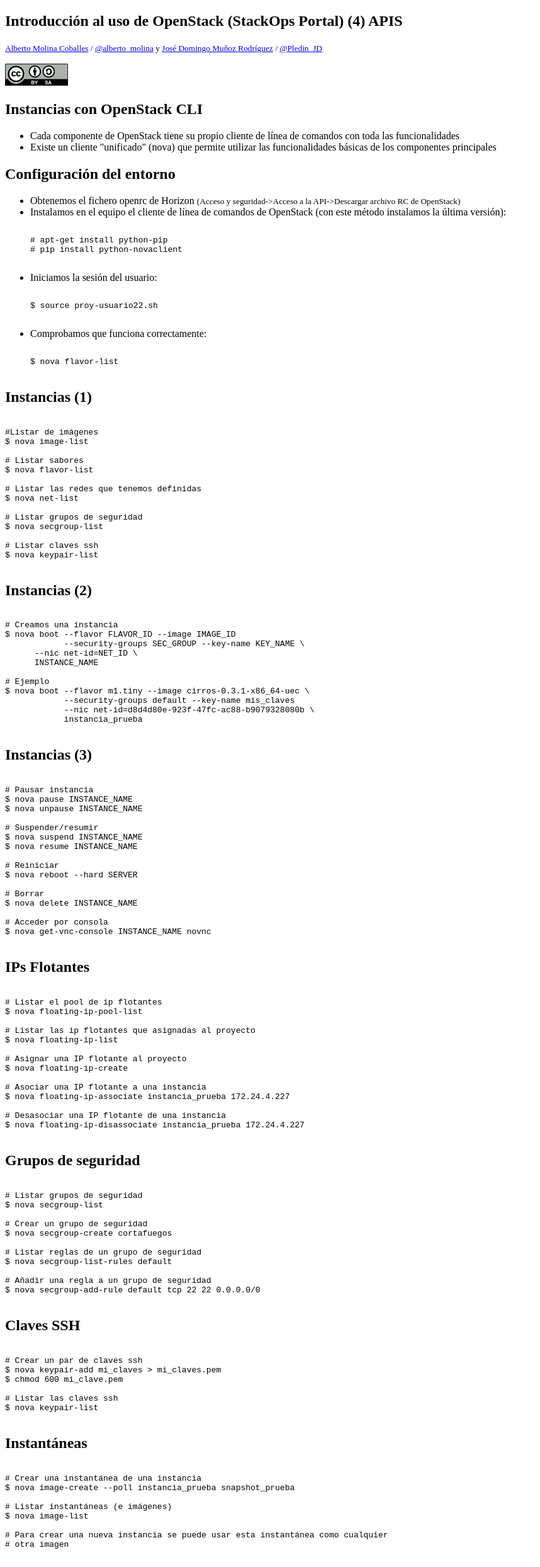
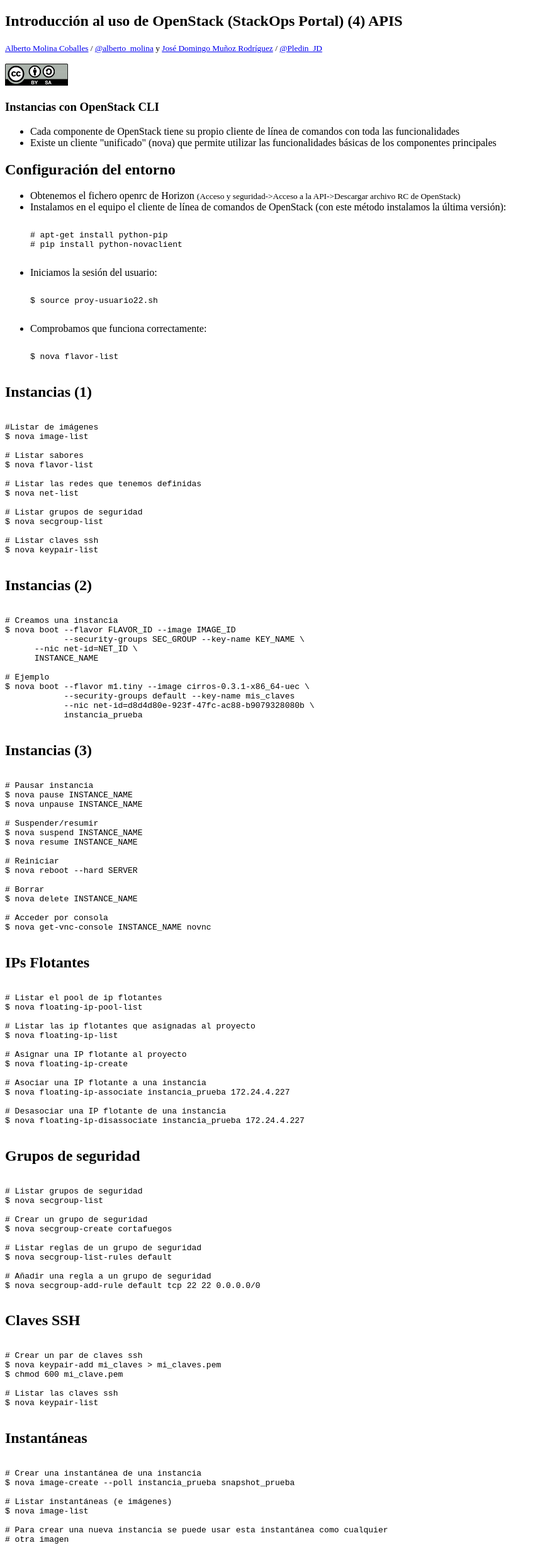
Before and after one commit to iesgn/cloud2, a Jekyll site: the page built from curso/u5/presentacion.html, in a window 1280 px wide. Shown: the whole page at 63% size, without its empty margins (0-858 px from the left). Built offline with Jekyll 4.4.1, drawn with Linux system fonts in a browser that asks for light colours.

Commit message:
Presentación u5

```diff
--- a/curso/u5/presentacion.html
+++ b/curso/u5/presentacion.html
@@ -20,7 +20,7 @@ tema: sky
 	</section>
   <section>
   <section>
-    <h2>Instancias con OpenStack CLI</h2>
+    <h3>Instancias con OpenStack CLI</h3>
     <ul>
       <li>Cada componente de OpenStack tiene su propio cliente de línea de
       comandos con toda las funcionalidades</li>
```
